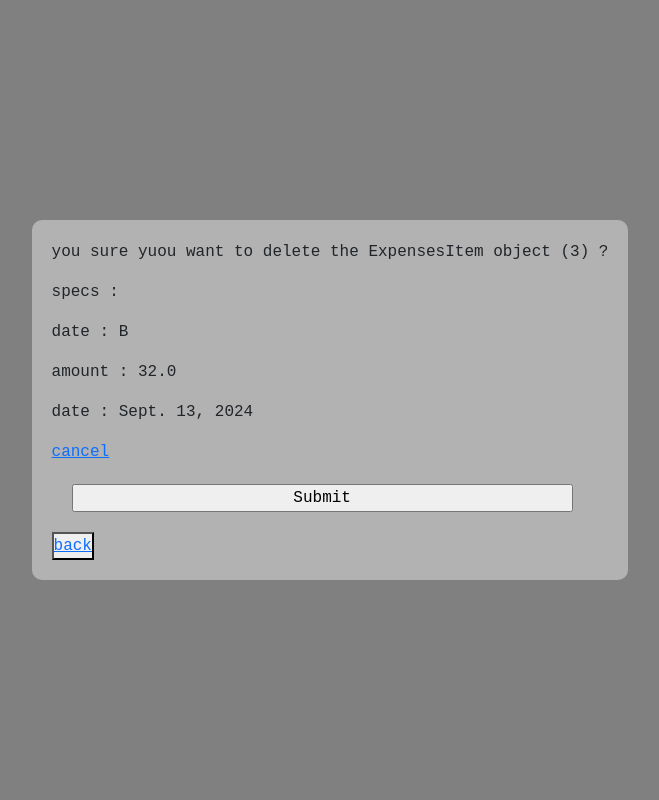
After one commit to leonberkemeier/BudgetTracker, a Django app: page /delete_expense/3/ in a window 1280 px wide. The commit adds this page. Shown: the whole page, without its empty margins (310-969 px from the left). Run offline with Django 5.2, Linux system fonts and the light colour scheme; data comes from the database, SQL or seed files in the repository; both versions use the stored data as it was after the commit; some libraries are stand-ins or nearby versions.

Commit message:
prettyCreateEditDelete

```diff
--- a/finance/finance/settings.py
+++ b/finance/finance/settings.py
@@ -38,8 +38,12 @@ INSTALLED_APPS = [
     'django.contrib.sessions',
     'django.contrib.messages',
     'django.contrib.staticfiles',
+    'crispy_forms',
+    'bootstrap5',
     'tracker'
 ]
+
+
 
 MIDDLEWARE = [
     'django.middleware.security.SecurityMiddleware',
@@ -71,7 +75,7 @@ TEMPLATES = [
 
 WSGI_APPLICATION = 'finance.wsgi.application'
 
-
+CRISPY_TEMPLATE_PACK = 'uni_form'
 # Database
 # https://docs.djangoproject.com/en/5.1/ref/settings/#databases
 
--- /dev/null
+++ b/finance/templates/expensedelete.html
@@ -0,0 +1,34 @@
+{% load static %}
+<!DOCTYPE html>
+<html lang="en">
+
+<head>
+    <meta charset="UTF-8">
+
+    {% load bootstrap5 %}
+    {% bootstrap_css %}
+    {% bootstrap_javascript %}
+
+    <meta name="viewport" content="width=device-width, initial-scale=1.0">
+    <title>edit</title>
+    <link rel="stylesheet" href="{% static 'css/expenseadd.css' %}">
+</head>
+<body>
+    <div class="container">
+        <div class="form-container">
+            <p>you sure yuou want to delete the {{expense}} ?</p>
+            <p>specs : </p>
+            <p>date : {{expense.purpose}}</p>
+            <p>amount : {{expense.amount}}</p>
+            <p>date : {{expense.date}}</p>
+            <form action="" method="POST">
+                {% csrf_token %}
+                <a href="{% url 'list' %}">cancel</a>
+                <input type="submit" name="confirm" id="">
+            </form>
+            <button><a href="{% url 'list'%}">back</a></button>
+        </div>
+    </div>
+
+</body>
+</html>
--- /dev/null
+++ b/finance/tracker/static/css/expenseadd.css
@@ -0,0 +1,42 @@
+*{
+    box-sizing: border-box;
+    margin: 0;
+    padding: 0;
+    font-family: 'Courier New', Courier, monospace;
+}
+
+body{
+    background: rgb(128, 128, 128);
+}
+
+.container{
+    width: 100vw;
+    height: 100vh;
+    display: flex;
+    justify-content: center;
+    align-items: center;
+}
+
+.form-container{
+    background-color: rgb(178, 178, 178);
+    padding: 20px;
+    border-radius: 10px;
+}
+.errorlist{
+    display: none;
+}
+
+form{
+    display: flex;
+    flex-direction: column;
+
+}
+
+form  input, label,select{
+    margin: 20px;
+    width: none;
+}
+
+form #id_date,input,select{
+    width: 90%;
+}
--- a/finance/tracker/urls.py
+++ b/finance/tracker/urls.py
@@ -7,8 +7,8 @@ from . import views
 urlpatterns = [
 
     path('', views.home, name="home"),
-    path('upload', views.upload, name='upload'),
-    path('update_upload/<str:pk>/', views.updateupload, name='update_upload'),
-    path('delete_upload/<str:pk>/', views.deleteupload, name='delete_upload'),
+    path('addexpense', views.addexpense, name='addexpense'),
+    path('edit_expense/<str:pk>/', views.editexpense, name='edit_expense'),
+    path('delete_expense/<str:pk>/', views.deleteexpense, name='delete_expense'),
     path('list', views.list, name='list'),
 ]
--- a/finance/tracker/views.py
+++ b/finance/tracker/views.py
@@ -19,7 +19,7 @@ def list(request):
     }
     return render(request, 'list.html', context)
 
-def upload(request):
+def addexpense(request):
 
     form = ExpensesForm(request.POST)
 
@@ -32,10 +32,10 @@ def upload(request):
 
     context = {'form' : form }
 
-    return render(request, "upload.html" ,context)
+    return render(request, "expenseadd.html" ,context)
 
 
-def updateupload(request, pk):
+def editexpense(request, pk):
 
     expense = ExpensesItem.objects.get(id=pk)
     form = ExpensesForm(instance=expense)
@@ -52,10 +52,10 @@ def updateupload(request, pk):
         'form':form,
         'expense':expense
     }
-    return render(request, "upload.html" ,context)
+    return render(request, "expensesedit.html" ,context)
 
 
-def deleteupload(request, pk):
+def deleteexpense(request, pk):
 
     expense = ExpensesItem.objects.get(id=pk)
     form = ExpensesForm(instance=expense)
@@ -69,4 +69,4 @@ def deleteupload(request, pk):
         'form':form,
         'expense':expense
     }
-    return render(request, "delete.html" ,context)
+    return render(request, "expensedelete.html" ,context)
```
Also changed, not shown: finance/templates/delete.html (deleted, +0 -22 lines), finance/templates/expenseadd.html (added, +31 -0 lines), finance/templates/expensesedit.html (added, +31 -0 lines), finance/templates/list.html (+39 -14 lines), finance/templates/updateupload.html (deleted, +0 -17 lines), finance/templates/upload.html (deleted, +0 -17 lines), finance/tracker/static/css/list.css (added, +38 -0 lines), finance/db.sqlite3, finance/tracker/static/js/list.js (added).
